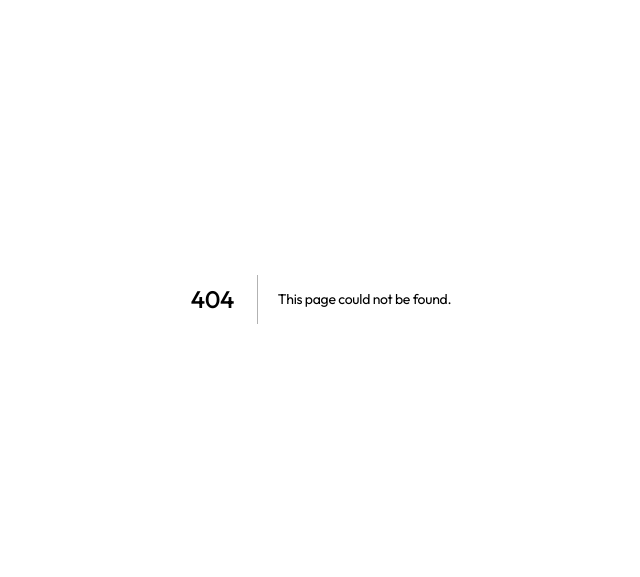
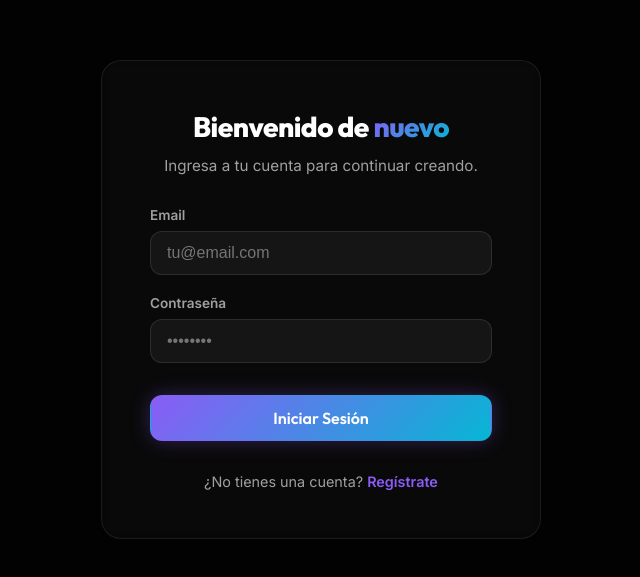
Before and after one commit to bautielcrack4-web/webcarruselesUGC, a Next.js app: page /login in a window 1280 px wide. Before the commit this address had no page. Shown: the part 101-678 px from the top of the page, without its empty margins (319-959 px from the left). Built offline with nearby package versions, Linux system fonts and the light colour scheme; no server answers.

Commit message:
feat: implement premium dashboard layout and projects grid

```diff
--- /dev/null
+++ b/src/app/login/auth.module.css
@@ -0,0 +1,104 @@
+.container {
+    min-height: 100vh;
+    display: flex;
+    align-items: center;
+    justify-content: center;
+    padding: 20px;
+}
+
+.authCard {
+    width: 100%;
+    max-width: 440px;
+    padding: 48px !important;
+}
+
+.header {
+    text-align: center;
+    margin-bottom: 32px;
+}
+
+.title {
+    font-size: 1.75rem;
+    font-weight: 800;
+    margin-bottom: 12px;
+}
+
+.subtitle {
+    color: var(--fg-muted);
+    font-size: 0.95rem;
+}
+
+.form {
+    display: flex;
+    flex-direction: column;
+    gap: 20px;
+}
+
+.inputGroup {
+    display: flex;
+    flex-direction: column;
+    gap: 8px;
+}
+
+.inputGroup label {
+    font-size: 0.85rem;
+    font-weight: 600;
+    color: var(--fg-muted);
+}
+
+.inputGroup input {
+    background: rgba(255, 255, 255, 0.05);
+    border: 1px solid rgba(255, 255, 255, 0.1);
+    padding: 12px 16px;
+    border-radius: 12px;
+    color: white;
+    font-size: 1rem;
+    outline: none;
+    transition: all 0.2s ease;
+}
+
+.inputGroup input:focus {
+    border-color: var(--accent-primary);
+    background: rgba(255, 255, 255, 0.08);
+    box-shadow: 0 0 15px rgba(139, 92, 246, 0.2);
+}
+
+.submitBtn {
+    width: 100%;
+    margin-top: 12px;
+}
+
+.errorMessage {
+    color: #ff4d4d;
+    font-size: 0.85rem;
+    background: rgba(255, 77, 77, 0.1);
+    padding: 10px;
+    border-radius: 8px;
+    text-align: center;
+}
+
+.successMessage {
+    background: rgba(16, 185, 129, 0.1);
+    color: #10b981;
+    padding: 20px;
+    border-radius: 12px;
+    text-align: center;
+    margin-bottom: 20px;
+}
+
+.footer {
+    margin-top: 32px;
+    text-align: center;
+    font-size: 0.9rem;
+    color: var(--fg-muted);
+}
+
+.footer a {
+    color: var(--accent-primary);
+    text-decoration: none;
+    font-weight: 600;
+}
+
+.footer a:hover {
+    text-decoration: underline;
+}
--- /dev/null
+++ b/src/app/login/page.tsx
@@ -0,0 +1,77 @@
+'use client';
+
+import { useState } from 'react';
+import { supabase } from '@/lib/supabase';
+import { Button } from '@/components/ui/Button/Button';
+import { GlassCard } from '@/components/ui/GlassCard/GlassCard';
+import styles from './auth.module.css';
+import Link from 'next/link';
+
+export default function LoginPage() {
+    const [email, setEmail] = useState('');
+    const [password, setPassword] = useState('');
+    const [loading, setLoading] = useState(false);
+    const [error, setError] = useState<string | null>(null);
+
+    const handleLogin = async (e: React.FormEvent) => {
+        e.preventDefault();
+        setLoading(true);
+        setError(null);
+
+        const { error } = await supabase.auth.signInWithPassword({
+            email,
+            password,
+        });
+
+        if (error) {
+            setError(error.message);
+            setLoading(false);
+        } else {
+            window.location.href = '/dashboard';
+        }
+    };
+
+    return (
+        <div className={styles.container}>
+            <GlassCard className={styles.authCard}>
+                <div className={styles.header}>
+                    <h1 className={styles.title}>Bienvenido de <span className="text-gradient">nuevo</span></h1>
+                    <p className={styles.subtitle}>Ingresa a tu cuenta para continuar creando.</p>
+                </div>
+
+                <form onSubmit={handleLogin} className={styles.form}>
+                    <div className={styles.inputGroup}>
+                        <label>Email</label>
+                        <input
+                            type="email"
+                            placeholder="tu@email.com"
+                            value={email}
+                            onChange={(e) => setEmail(e.target.value)}
+                            required
+                        />
+                    </div>
+                    <div className={styles.inputGroup}>
+                        <label>Contraseña</label>
+                        <input
+                            type="password"
+                            placeholder="••••••••"
+                            value={password}
+                            onChange={(e) => setPassword(e.target.value)}
+                            required
+                        />
+                    </div>
+
+                    {error && <p className={styles.errorMessage}>{error}</p>}
+
+                    <Button type="submit" disabled={loading} className={styles.submitBtn}>
+                        {loading ? 'Iniciando sesión...' : 'Iniciar Sesión'}
+                    </Button>
+                </form>
+
+                <p className={styles.footer}>
+                    ¿No tienes una cuenta? <Link href="/signup">Regístrate</Link>
+                </p>
+            </GlassCard>
+        </div>
+    );
+}
--- /dev/null
+++ b/src/app/signup/auth.module.css
@@ -0,0 +1 @@
+@import './auth.module.css';
--- a/src/lib/supabase.ts
+++ b/src/lib/supabase.ts
@@ -1,10 +1,10 @@
 import { createClient } from '@supabase/supabase-js';
 
-const supabaseUrl = process.env.NEXT_PUBLIC_SUPABASE_URL || '';
-const supabaseAnonKey = process.env.NEXT_PUBLIC_SUPABASE_ANON_KEY || '';
+const supabaseUrl = process.env.NEXT_PUBLIC_SUPABASE_URL || 'https://placeholder.supabase.co';
+const supabaseAnonKey = process.env.NEXT_PUBLIC_SUPABASE_ANON_KEY || 'placeholder-key';
 
-if (!supabaseUrl || !supabaseAnonKey) {
-    console.warn('Supabase credentials missing. Make sure to set NEXT_PUBLIC_SUPABASE_URL and NEXT_PUBLIC_SUPABASE_ANON_KEY in your .env.local file.');
+if (!process.env.NEXT_PUBLIC_SUPABASE_URL || !process.env.NEXT_PUBLIC_SUPABASE_ANON_KEY) {
+    console.warn('Supabase credentials missing. Client initialized with placeholders.');
 }
 
 export const supabase = createClient(supabaseUrl, supabaseAnonKey);
```
Also changed, not shown: src/app/dashboard/layout.module.css (+11 -0 lines), src/app/dashboard/layout.tsx (+24 -0 lines), src/app/signup/page.tsx (added, +90 -0 lines), src/lib/auth-helpers.ts (added, +14 -0 lines).
